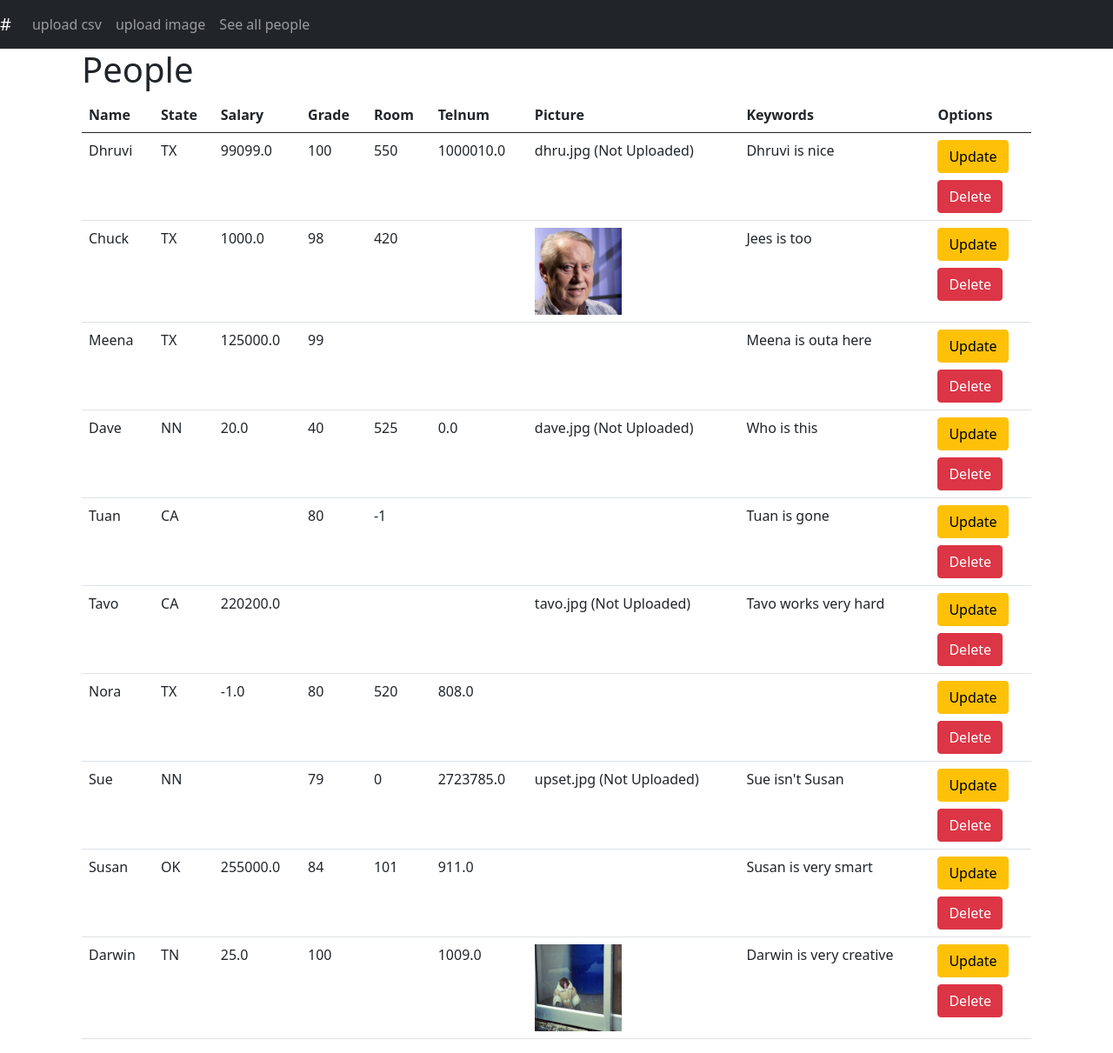
After one commit to pranavjandu/Flask-CRUD, a Flask app: page /see_people in a window 1280 px wide. The commit adds this page. Shown: the whole page at 87% size. Run offline with Flask 2, Linux system fonts and the light colour scheme; data comes from the database, SQL or seed files in the repository.

Commit message:
see all people

```diff
--- a/app.py
+++ b/app.py
@@ -34,7 +34,7 @@ def Load_Data(file_name):
 
 
 UPLOAD_FOLDER = 'upload'
-mypath = "upload/images"
+mypath = "static/images"
 app.secret_key = 'super secret key'
 app.config['SESSION_TYPE'] = 'filesystem'
 app.config['SQLALCHEMY_DATABASE_URI'] = 'sqlite:///test.db'
@@ -201,7 +201,7 @@ def upload_image():
                 flash('Same name image already exists','danger')
                 return redirect(request.url)
             try:
-                file.save(os.path.join(app.config['UPLOAD_FOLDER'], 'images/'+filename))
+                file.save(os.path.join('static', 'images/'+filename))
             except:
                 flash('Error while saving image','danger')
                 return redirect(request.url)
@@ -214,5 +214,13 @@ def upload_image():
         # In case of GET request
         return render_template('upload_image.html')
 
+
+@app.route('/see_people', methods=['GET'])
+def see_people():
+    peoples = People.query.all()
+    images = [f for f in listdir(mypath) if isfile(join(mypath, f))]
+    return render_template('see_people.html',peoples=peoples, images=images)
+
+
 if __name__=="__main__":
     app.run(debug=True)
--- a/templates/base.html
+++ b/templates/base.html
@@ -33,7 +33,7 @@
       </ul>
       <ul class="navbar-nav ml-auto">
         <li>
-          <a class="nav-link" href="#">See all people</a>
+          <a class="nav-link" href="{{url_for('see_people')}}">See all people</a>
         </li>
       </ul>
     </div>
--- /dev/null
+++ b/templates/see_people.html
@@ -0,0 +1,52 @@
+{%extends 'base.html'%}
+{%block title%} Upload CSV {%endblock title%}
+
+{%block body%}
+
+<div class="container">
+    {% for category, message in get_flashed_messages(with_categories=True) %}
+    <div class="alert alert-{{category}}">{{ message }}</div>
+    {% endfor %}
+    <h1>People</h1>
+    <table class="table">
+        <thead class="thead-dark">
+            <tr>
+                <th scope="col">Name</th>
+                <th scope="col">State</th>
+                <th scope="col">Salary</th>
+                <th scope="col">Grade</th>
+                <th scope="col">Room</th>
+                <th scope="col">Telnum</th>
+                <th scope="col">Picture</th>
+                <th scope="col">Keywords</th>
+                <th scope="col">Options</th>
+            </tr>
+        </thead>
+        <tbody>
+            {% for people in peoples %}
+            <tr>
+                <td scope="col">{{people.name}}</td>
+                <td scope="col">{{people.state if people.state is not none}}</td>
+                <td scope="col">{{people.salary if people.salary is not none}}</td>
+                <td scope="col">{{people.grade if people.grade is not none}}</td>
+                <td scope="col">{{people.room if people.room is not none}}</td>
+                <td scope="col">{{people.telnum if people.telnum is not none}}</td>
+                <td scope="col">
+                    {% if people.picture in images %}
+                    <img src="static/images/{{people.picture}}" width="100" height="100" alt="Not uploaded" />
+                    {%else%}
+                    {% if people.picture != ' ' %}
+                    {{people.picture}} (Not Uploaded)
+                    {%endif%}
+                    {%endif%}
+                </td>
+                <td scope="col">{{people.keywords if people.keywords is not none}}</td>
+                <td scope="col"><a href="/update/{{people.id}}" class="btn btn-warning">Update</a><br><a href="/delete/{{people.id}}" class="btn btn-danger mt-2">Delete</a></td>
+            </tr>
+            {% endfor %}
+        </tbody>
+    </table>
+</div>
+
+
+{%endblock body%}
```
Also changed, not shown: static/images/chuck.jpg (renamed from upload/images/chuck.jpg), static/images/dar.jpg (added).
